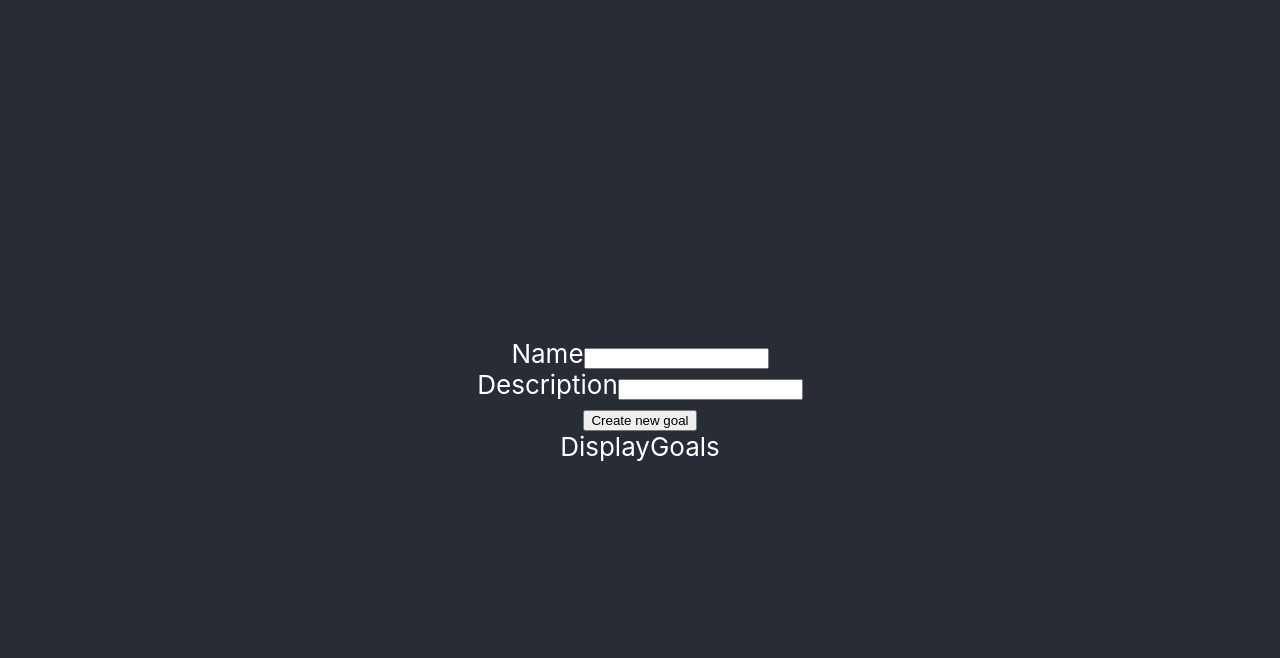
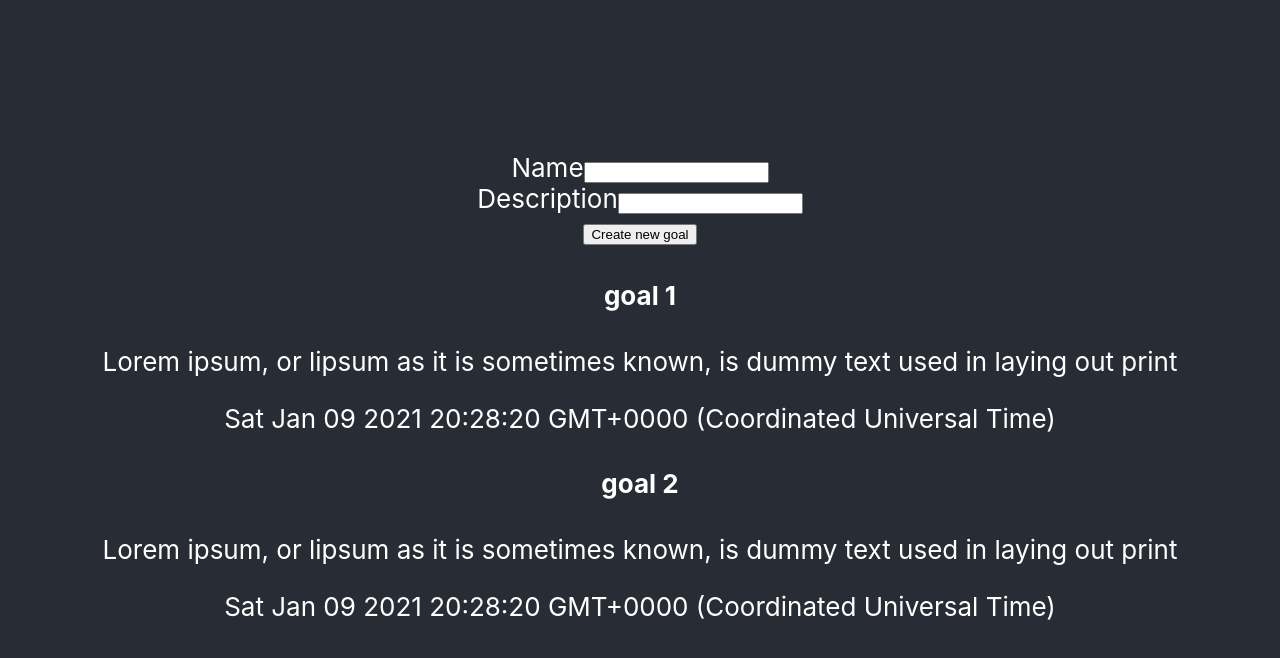
Before and after one commit to BhavyaCodes/get-it-done, a React (Create React App) app: page / in a window 1280 px wide. Shown: the top 658 px of the page. Built offline with nearby package versions, Linux system fonts and the light colour scheme.

Commit message:
display goals on DisplayGoals component

```diff
--- a/src/components/DisplayGoals.jsx
+++ b/src/components/DisplayGoals.jsx
@@ -1,8 +1,18 @@
 import React from "react";
 
 function DisplayGoals({ goals }) {
+  const renderGoals = () => {
+    return goals.map((goal) => (
+      <div key={goal._id}>
+        <h4>{goal.name}</h4>
+        <p>{goal.description}</p>
+        <p>{new Date(goal.timeAdded).toString()}</p>
+      </div>
+    ));
+  };
+
   console.log(goals);
-  return <div>DisplayGoals</div>;
+  return <div>{renderGoals()}</div>;
 }
 
 export default DisplayGoals;
```
